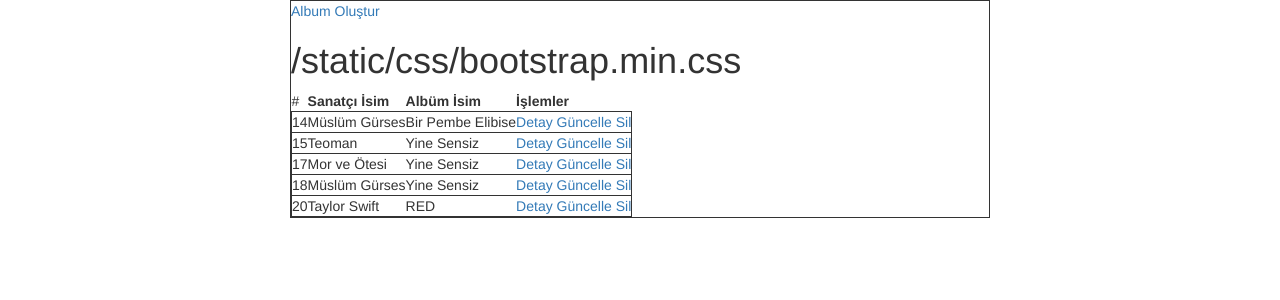
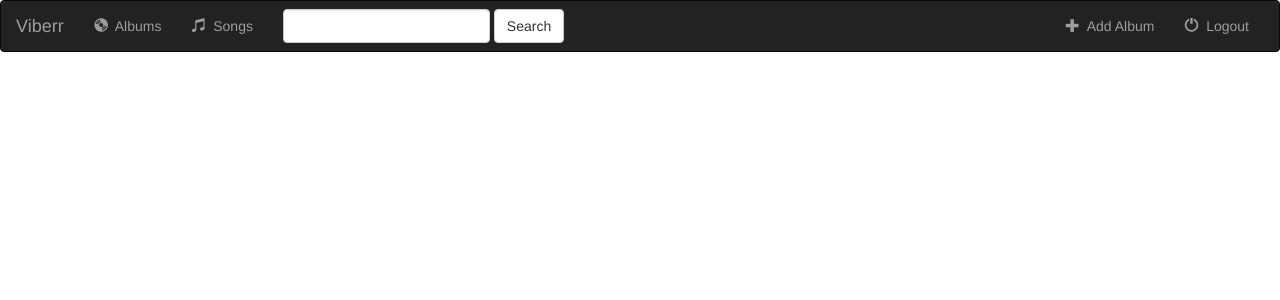
Before and after one commit to ozanteoman/kucukcekmece_egitim, a Django app: page /album/album-list/ in a window 1280 px wide. Shown: the top 300 px of the page. Run offline with Django 3.2, Linux system fonts and the light colour scheme; data comes from the database, SQL or seed files in the repository; some libraries are stand-ins or nearby versions.

Commit message:
base.html eklendi

```diff
--- a/templates/album/album_list.html
+++ b/templates/album/album_list.html
@@ -1,49 +1,2 @@
+{% extends 'base.html' %}
 {% load static %}
-<!DOCTYPE html>
-<html lang="en">
-<head>
-    <meta charset="UTF-8">
-    <title>Title</title>
-    <link rel="stylesheet" type="text/css" href="{% static 'css/bootstrap.min.css' %}">
-    <script type="text/javascript" src="{% static 'js/jquery.js' %}"></script>
-    <script type="text/javascript" src="{% static 'js/bootstrap.min.js' %}"></script>
-</head>
-<body>
-
-<div style="width:700px;margin:0 auto;border:1px solid">
-    <a href="{% url 'album-create' %}">Album Oluştur</a>
-    <br>
-    <h1>{% static 'css/bootstrap.min.css' %}</h1>
-    <table>
-        <thead>
-        <tr>
-            <td>#</td>
-            <td><b>Sanatçı İsim</b></td>
-            <td><b>Albüm İsim</b></td>
-            <td><b>İşlemler</b></td>
-        </tr>
-        </thead>
-        <tbody>
-        {% for album in albumler %}
-            <tr style="border:1px solid">
-                <td>
-                    {{ album.pk }}
-                </td>
-                <td>
-                    {{ album.sanatci_isim }}
-                </td>
-                <td>
-                    {{ album.album_isim }}
-                </td>
-                <td>
-                    <a href="{% url 'album-detail' album.slug %}">Detay</a>
-                    <a href="{% url 'album-update' album.slug %}">Güncelle</a>
-                    <a href="{% url 'album-delete' album.slug %}">Sil</a>
-                </td>
-            </tr>
-        {% endfor %}
-        </tbody>
-    </table>
-</div>
-</body>
-</html>
--- /dev/null
+++ b/templates/base.html
@@ -0,0 +1,59 @@
+{% load static %}
+<!DOCTYPE html>
+<html lang="en">
+<head>
+    <meta charset="UTF-8">
+    <title>Title</title>
+    <link rel="stylesheet" type="text/css" href="{% static 'css/bootstrap.min.css' %}">
+    <script type="text/javascript" src="{% static 'js/jquery.js' %}"></script>
+    <script type="text/javascript" src="{% static 'js/bootstrap.min.js' %}"></script>
+</head>
+<body>
+<nav class="navbar navbar-inverse">
+    <div class="container-fluid">
+
+        <!-- Header -->
+        <div class="navbar-header">
+            <button type="button" class="navbar-toggle" data-toggle="collapse" data-target="#topNavBar">
+                <span class="icon-bar"></span>
+                <span class="icon-bar"></span>
+                <span class="icon-bar"></span>
+            </button>
+            <a class="navbar-brand" href="#">Viberr</a>
+        </div>
+
+        <!-- Items -->
+        <div class="collapse navbar-collapse" id="topNavBar">
+            <ul class="nav navbar-nav">
+                <li class=""><a href="#"><span
+                        class="glyphicon glyphicon-cd" aria-hidden="true"></span>&nbsp; Albums</a></li>
+                <li class=""><a href="#"><span
+                        class="glyphicon glyphicon-music" aria-hidden="true"></span>&nbsp; Songs</a></li>
+            </ul>
+            <form class="navbar-form navbar-left" role="search" method="get" action="#">
+                <div class="form-group">
+                    <input type="text" class="form-control" name="q" value="{{ request.GET.q }}">
+                </div>
+                <button type="submit" class="btn btn-default">Search</button>
+            </form>
+            <ul class="nav navbar-nav navbar-right">
+                <li>
+                    <a href="#">
+                        <span class="glyphicon glyphicon-plus" aria-hidden="true"></span>&nbsp; Add Album
+                    </a>
+                </li>
+                <li>
+                    <a href="#">
+                        <span class="glyphicon glyphicon-off" aria-hidden="true"></span>&nbsp; Logout
+                    </a>
+                </li>
+            </ul>
+        </div>
+
+    </div>
+</nav>
+{% block icerik %}
+{% endblock %}
+
+</body>
+</html>
```
